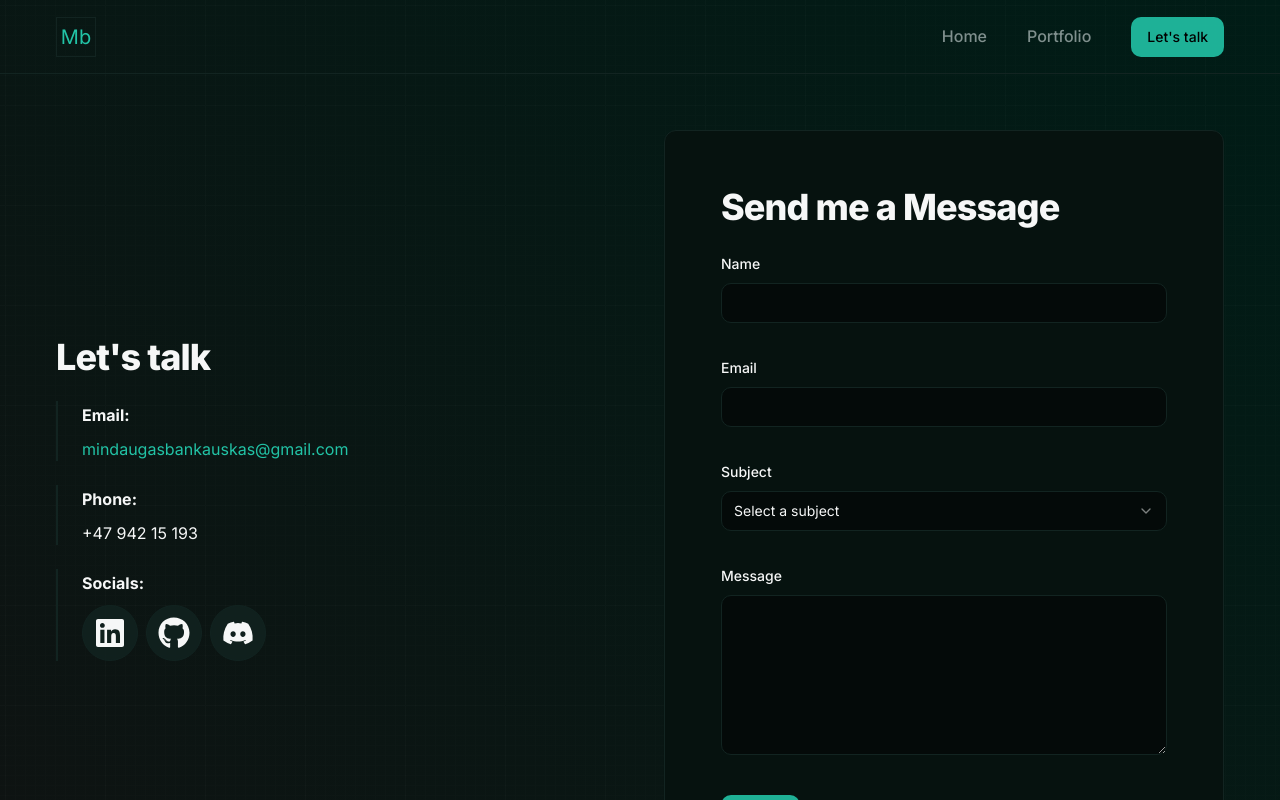
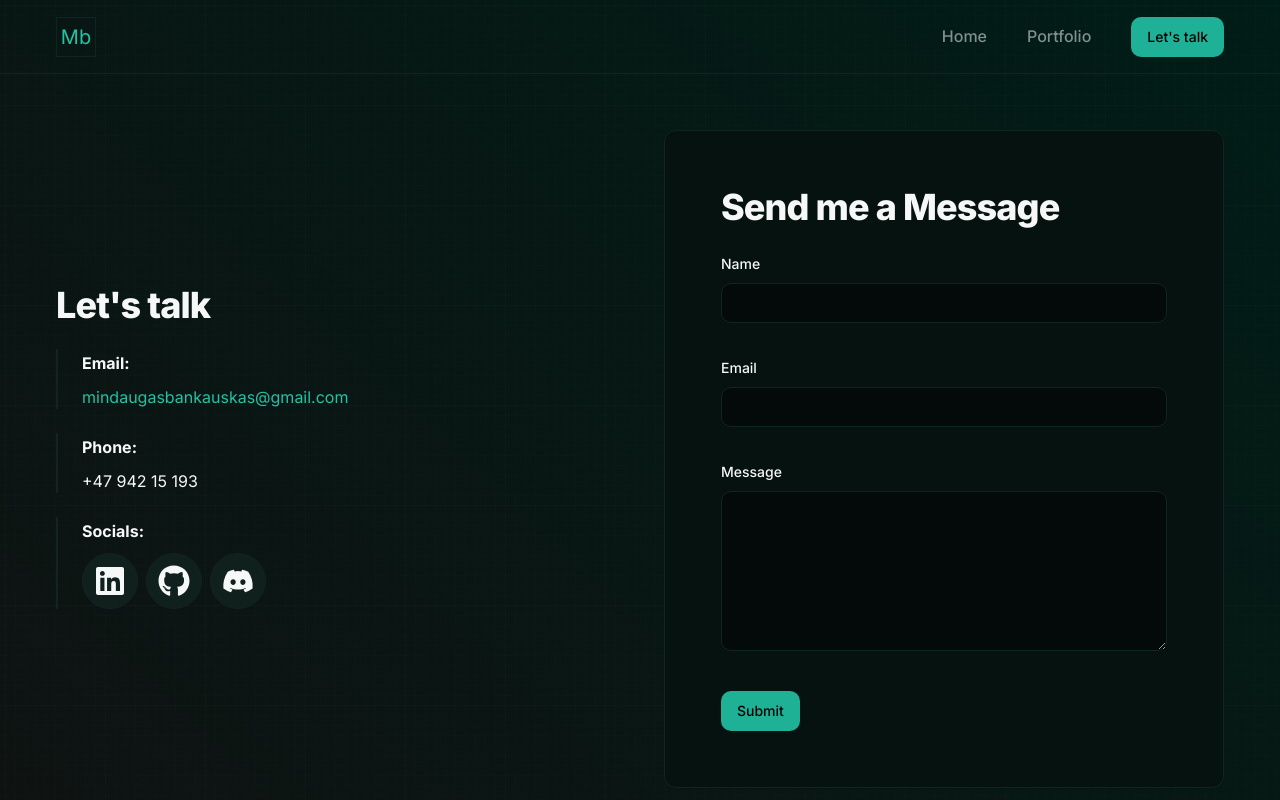
Before and after one commit to mndgs1/portfolio, a Next.js app: page /contact in a window 1280 px wide. Shown: the top 800 px of the page. Built offline with nearby package versions, Linux system fonts and the light colour scheme.

Commit message:
deleted subject from form

```diff
--- a/app/contact/form/ContactForm.tsx
+++ b/app/contact/form/ContactForm.tsx
@@ -17,13 +17,6 @@ import {
 } from "@/components/ui/form";
 import { Input } from "@/components/ui/input";
 import { Textarea } from "@/components/ui/textarea";
-import {
-    Select,
-    SelectContent,
-    SelectItem,
-    SelectTrigger,
-    SelectValue,
-} from "@/components/ui/select";
 import { toast } from "sonner";
 import { submitContactForm } from "./submitContactForm";
 
@@ -32,7 +25,6 @@ const formSchema = z.object({
         message: "Name must be at least 2 characters.",
     }),
     email: z.string().email({ message: "Invalid email address." }),
-    subject: z.string().min(1, { message: "Please select a subject." }),
     message: z
         .string()
         .min(10, { message: "Message must be at least 10 characters." }),
@@ -46,7 +38,6 @@ export function ContactForm() {
         defaultValues: {
             name: "",
             email: "",
-            subject: "",
             message: "",
         },
     });
@@ -118,37 +109,6 @@ export function ContactForm() {
                 />
                 <FormField
                     control={form.control}
-                    name="subject"
-                    render={({ field }) => (
-                        <FormItem>
-                            <FormLabel>Subject</FormLabel>
-                            <Select
-                                onValueChange={field.onChange}
-                                defaultValue={field.value}
-                                name="subject">
-                                <FormControl>
-                                    <SelectTrigger>
-                                        <SelectValue placeholder="Select a subject" />
-                                    </SelectTrigger>
-                                </FormControl>
-                                <SelectContent>
-                                    <SelectItem value="Colaboration">
-                                        Colaboration
-                                    </SelectItem>
-                                    <SelectItem value="Work inquires">
-                                        Work inquires
-                                    </SelectItem>
-                                    <SelectItem value="Other">
-                                        Other...
-                                    </SelectItem>
-                                </SelectContent>
-                            </Select>
-                            <FormMessage />
-                        </FormItem>
-                    )}
-                />
-                <FormField
-                    control={form.control}
                     name="message"
                     render={({ field }) => (
                         <FormItem>
--- a/app/contact/form/submitContactForm.ts
+++ b/app/contact/form/submitContactForm.ts
@@ -3,7 +3,6 @@ interface ContactFormValues {
     name: string;
     email: string;
     message: string;
-    subject: string;
 }
 
 export async function submitContactForm(values: ContactFormValues) {
```
